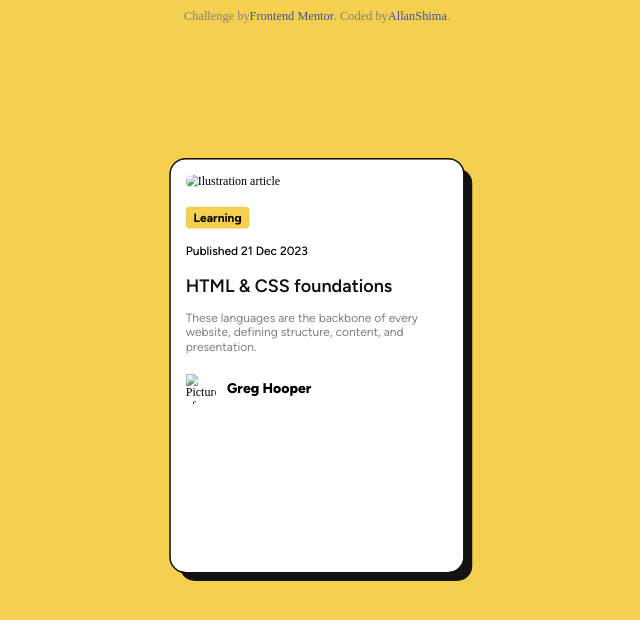
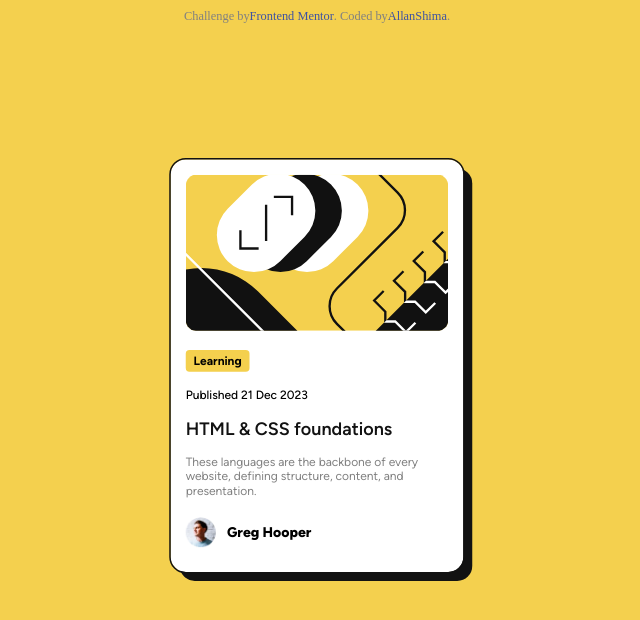
Before and after one commit to AllanShima/blogPreviewCard, a plain HTML site: page index.html in a window 1280 px wide. Shown: the whole page, without its empty margins (323-963 px from the left). Drawn offline with Linux system fonts and the light colour scheme.

Commit message:
Update index.html

```diff
--- a/index.html
+++ b/index.html
@@ -19,7 +19,7 @@
 </head>
 <body>
   <div class="main-box">
-    <img class="card-image" src="/blog-preview-card-main/assets/images/illustration-article.svg" alt="Ilustration article">
+    <img class="card-image" src="./assets/images/illustration-article.svg" alt="Ilustration article">
     <div class="yellow-box">
       <h3 style="font-family: 'FigtreeVariable';">
         Learning
@@ -39,7 +39,7 @@
     </p>
 
     <div class="greg">
-      <img src="/blog-preview-card-main/assets/images/image-avatar.webp" alt="Picture of Greg">
+      <img src="./assets/images/image-avatar.webp" alt="Picture of Greg">
       <h3 style="font-family: 'FigtreeExB';">
         Greg Hooper
       </h3>
@@ -48,7 +48,7 @@
   </div>
   <div class="attribution">
     Challenge by <a href="https://www.frontendmentor.io?ref=challenge" target="_blank" id="Links"> Frontend Mentor</a>.
-    Coded by <a href="#" id="Links">AllanShima</a>.
+    Coded by <a href="https://github.com/AllanShima" id="Links">AllanShima</a>.
   </div>
 </body>
 </html>
```
